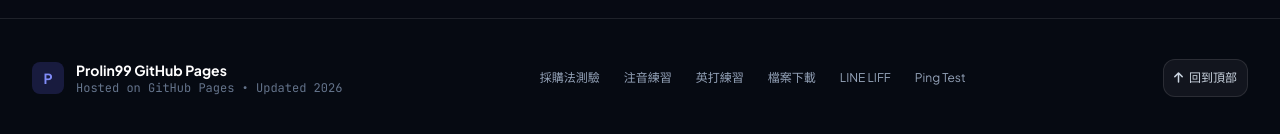
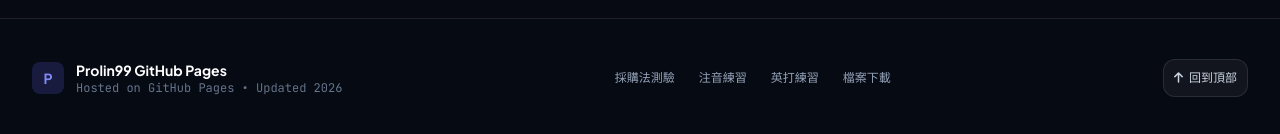
Before and after one commit to prolin99/prolin99.github.io, a plain HTML site: page index.html in a window 1280 px wide. Shown: the part 3509-3643 px from the top of the page. Drawn offline with nearby package versions, Linux system fonts and the light colour scheme.

Commit message:
無效連結

```diff
--- a/index.html
+++ b/index.html
@@ -948,8 +948,7 @@
             <a href="./pbm/" class="hover:text-white transition">注音練習</a>
             <a href="./abcType/" class="hover:text-white transition">英打練習</a>
             <a href="#downloads" class="hover:text-white transition">檔案下載</a>
-            <a href="./LIFFtest.html" class="hover:text-white transition">LINE LIFF</a>
-            <a href="./success.html" class="hover:text-white transition">Ping Test</a>
+
           </div>
 
           <div>
```
